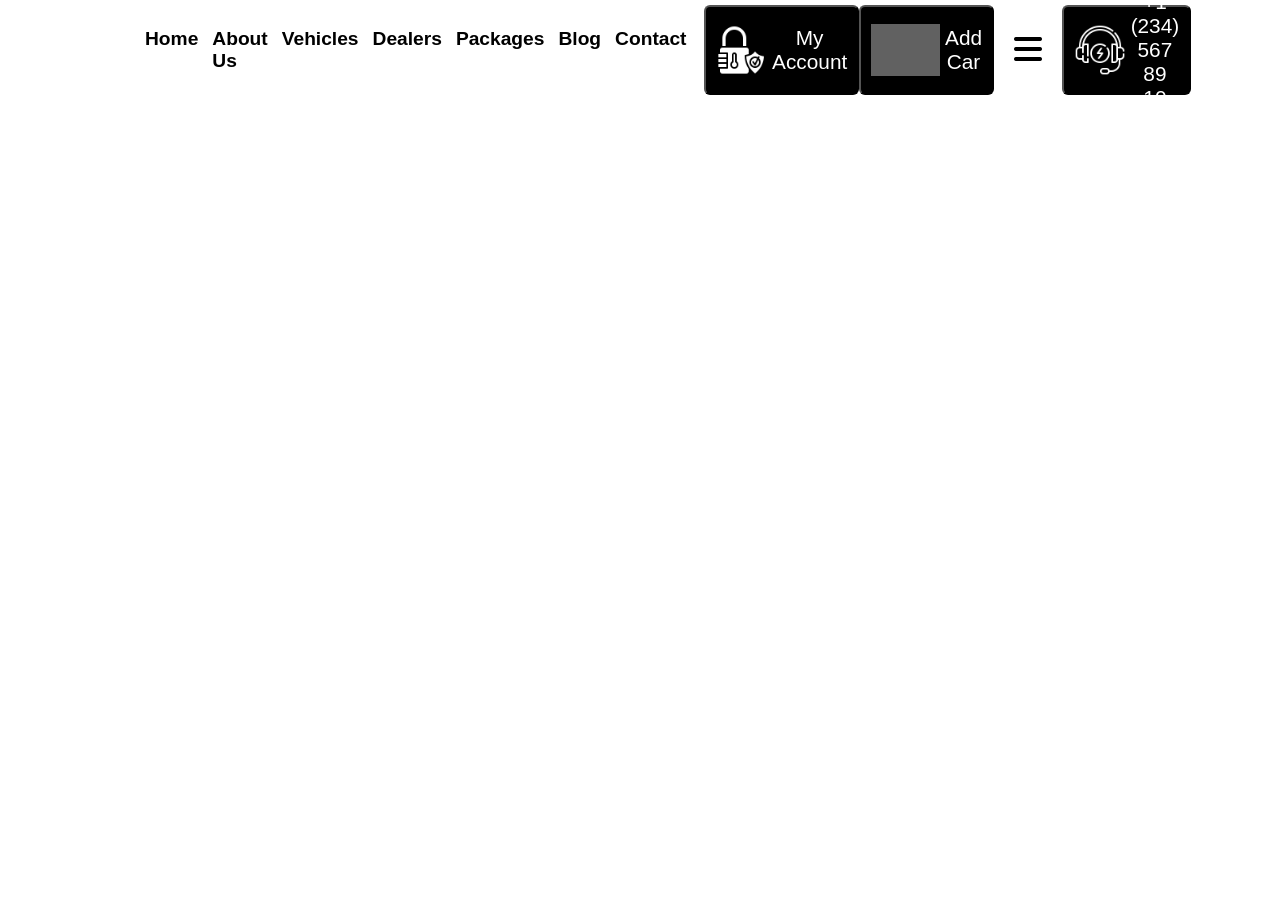
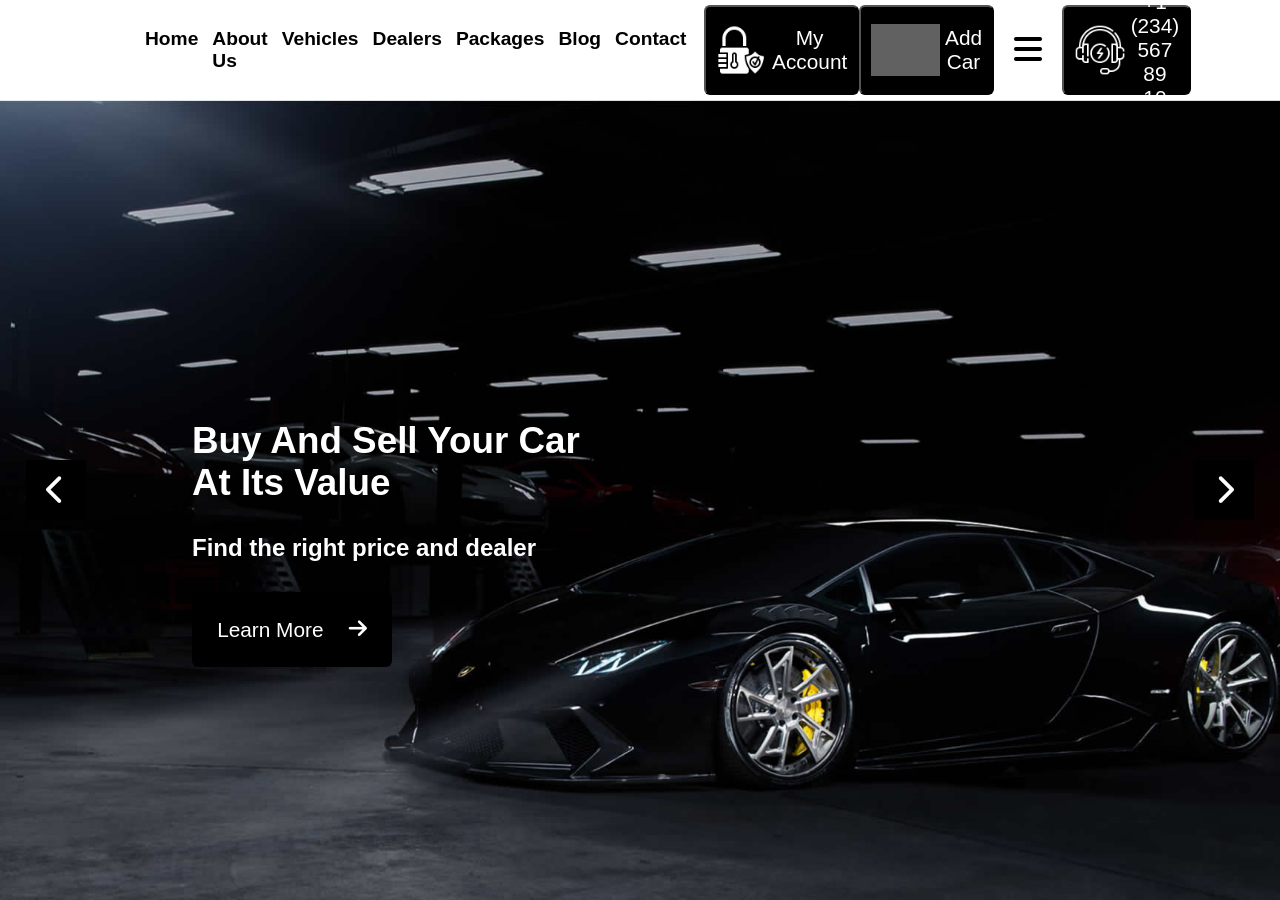
Before and after one commit to LucaDalRi/proj-html-vuejs, a Vue app: page / in a window 1280 px wide. Before the commit the page ends 800 px from the top, so only its background shows below. Built offline with nearby package versions, Linux system fonts and the light colour scheme; grey boxes are pictures that could not be loaded.

Commit message:
Header completato con carosello base jumbotron

```diff
--- a/src/App.vue
+++ b/src/App.vue
@@ -15,6 +15,25 @@ export default {
 
 </template>
 
-<style lang="scss" scoped>
+<style lang="scss">
+.buttonBlack {
+      height: 100%;
 
+      button {
+        height: 100%;
+        display: flex;
+        align-items: center;
+        background-color: black;
+        color: white;
+        padding: 0 10px 0 10px;
+        font-size: 1.3em;
+        border-radius: 6px;
+
+        img {
+          height: 60%;
+          filter: invert(100%);
+          margin-right: 5px;
+        }
+      }
+    }
 </style>
--- a/src/components/Header/HeaderApp.vue
+++ b/src/components/Header/HeaderApp.vue
@@ -1,10 +1,12 @@
 <script>
 import HeaderSection1 from './HeaderSection1.vue'
+import JumbotronApp from './JumbotronApp.vue';
 
 export default {
   name: 'HeaderApp',
   components: {
     HeaderSection1,
+    JumbotronApp,
   }
 }
 </script>
@@ -12,9 +14,12 @@ export default {
 <template>
 
  <HeaderSection1 />
+ <JumbotronApp />
 
 </template>
 
 <style lang="scss" scoped>
 
+
+
 </style>
--- a/src/components/Header/HeaderSection1.vue
+++ b/src/components/Header/HeaderSection1.vue
@@ -93,32 +93,11 @@ export default {
         }
       }
     }
-
-    .buttonBlack {
-      height: 100%;
-
-      button {
-        height: 100%;
-        display: flex;
-        align-items: center;
-        background-color: black;
-        color: white;
-        padding: 0 10px 0 10px;
-        font-size: 1.3em;
-        border-radius: 6px;
-
-        img {
-          height: 60%;
-          filter: invert(100%);
-          margin-right: 5px;
-        }
-      }
-    }
-
     #iconHeader {
       font-size: 2rem;
       margin: 0px 20px 0 20px;
     }
   }
+
 }
 </style>
--- a/src/components/Header/JumbotronApp.vue
+++ b/src/components/Header/JumbotronApp.vue
@@ -1,19 +1,132 @@
 <script>
+import { store } from '../Store/store.js';
+
 export default {
-  name: 'HeaderApp',
+  name: 'JumbotronApp',
+
+  data() {
+    return {
+      store,
+      activeImg: 0,
+    }
+  },
+
+  methods: {
+
+    leftClick() {
+      this.activeImg--;
+      if (this.activeImg < 0) {
+        this.activeImg = 1
+      }
+    },
+
+    rightClick() {
+      this.activeImg++;
+      if (this.activeImg > 1) {
+        this.activeImg = 0
+      }
+    }
+
+  }
 }
 </script>
 
 <template>
 
-  <div>
-    <h1>
-      Prova!
-    </h1>
+  <div class="containerJumbotron">
+    <img :src="store.imgCarosello[activeImg].img" alt="Jumbotron Cars">
+    <div class="arrow left" @click="leftClick()">
+      <i class="fa-solid fa-chevron-left"></i>
+    </div>
+    <div class="arrow right" @click="rightClick()">
+      <i class="fa-solid fa-chevron-right"></i>
+    </div>
+    <div id="textJumbotron">
+      <div>
+        <h1>
+          Buy And Sell Your Car At Its Value
+        </h1>
+      </div>
+      <div>
+        <h2>
+          Find the right price and dealer
+        </h2>
+      </div>
+      <div class="buttonBlack">
+        <button>
+          Learn More
+          <i class="fa-solid fa-arrow-right"></i>
+        </button>
+      </div>
+    </div>
   </div>
 
 </template>
 
 <style lang="scss" scoped>
 
+.containerJumbotron {
+  height: 800px;
+  display: flex;
+  position: relative;
+
+  img {
+    width: 100%;
+    height: 100%;
+    object-fit: cover;
+  }
+
+  .arrow {
+    width: 60px;
+    height: 60px;
+    position: absolute;
+    background-color: black;
+    color: white;
+    top: 45%;
+    display: flex;
+    align-items: center;
+    justify-content: center;
+
+    i {
+      font-size: 1.9rem;
+    }
+  }
+
+  .right {
+    right: 2%;
+  }
+
+  .left {
+    left: 2%;
+  }
+}
+
+#textJumbotron {
+  position: absolute;
+  left: 15%;
+  top: 40%;
+  width: 400px;
+  height: 250px;
+  color: white;
+
+  h1, h2{
+    padding-bottom: 30px;
+  }
+
+  h1{
+    font-size: 2.3em;
+  }
+
+}
+
+.buttonBlack {
+  height: 30%;
+   button{
+    width: 50%;
+    display: flex;
+    justify-content: space-evenly;
+    border: none;
+    padding: 0;
+   }
+}
 </style>
--- /dev/null
+++ b/src/components/Store/store.js
@@ -0,0 +1,13 @@
+import { reactive } from 'vue';
+
+export const store = reactive({
+    imgCarosello: [
+        {
+            img: "src/assets/slider-autocar-5.jpg",
+        },
+        {
+            img: 'src/assets/slider-autocar-6.jpg',
+        },
+    ],
+
+});
```
